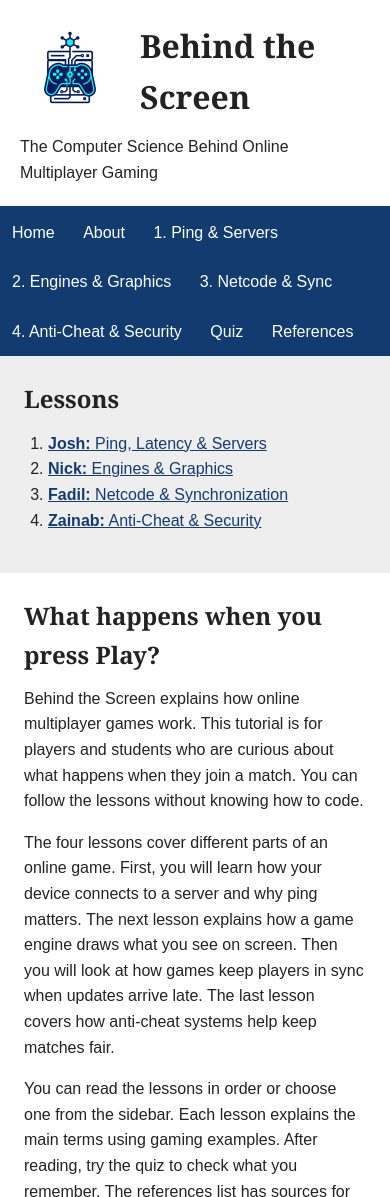
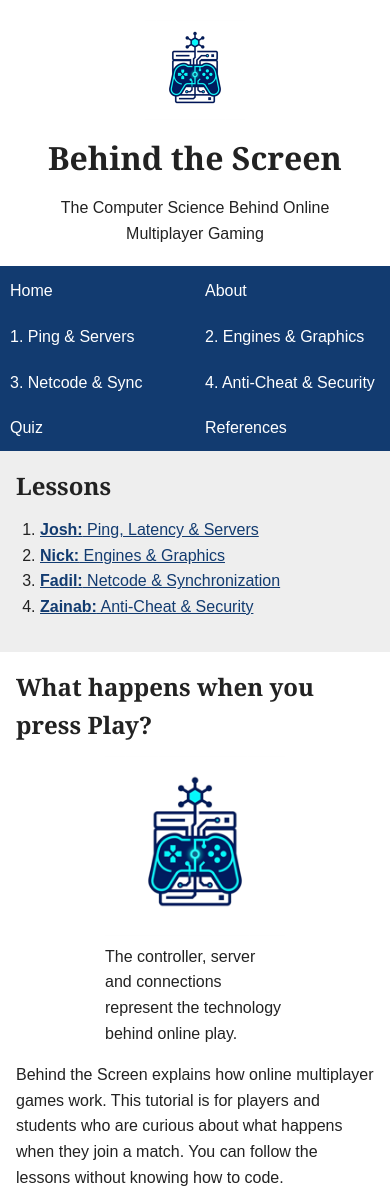
Before and after one commit to nickmax/iste140, a plain HTML site: page index.html in a window 390 px wide. Shown: the top 1197 px of the page. Drawn offline with Linux system fonts and the light colour scheme.

Commit message:
made the site responsive on mobile

```diff
--- a/assets/css/style.css
+++ b/assets/css/style.css
@@ -57,22 +57,36 @@ nav a:hover, nav a:focus {
 }
 
 main {
-    display: flex;
     min-height: 65vh;
 }
+/* Clear the floated columns so the footer stays below them. */
+main::after {
+    content: "";
+    display: block;
+    clear: both;
+}
 .sidebar-column {
+    float: left;
     width: 25%;
     padding: 24px;
     background-color: #eee;
 }
 .content-column {
+    float: left;
     width: 75%;
-    min-width: 0;
+    overflow-wrap: anywhere;
     padding: 24px;
 }
 img { max-width: 100%; }
-.featured-media { margin-bottom: 24px; }
+.featured-media {
+    float: left;
+    width: 180px;
+    max-width: 100%;
+    margin: 0 24px 16px 0;
+}
+.featured-media img { height: auto; }
 #team-teaser {
+    clear: both;
     border-top: 1px solid #ccc;
     padding-top: 16px;
 }
@@ -112,7 +126,28 @@ footer p { margin: 0; }
 
 /* Stack the columns on smaller screens. */
 @media (max-width: 700px) {
-    main { display: block; }
-    .sidebar-column, .content-column { width: 100%; }
+    .sidebar-column, .content-column {
+        float: none;
+        width: 100%;
+        padding: 16px;
+    }
+    #site-logo {
+        float: none;
+        display: block;
+        margin: 0 auto 12px;
+    }
+    header { text-align: center; }
+    nav li { width: 50%; }
+    nav ul { font-size: 0; }
+    nav a {
+        width: 100%;
+        font-size: 16px;
+        padding: 10px;
+    }
+    .featured-media {
+        float: none;
+        margin: 0 auto 16px;
+    }
+    table { table-layout: fixed; }
     th, td { padding: 4px; }
 }
--- a/index.html
+++ b/index.html
@@ -44,14 +44,14 @@
 
         <section class="content-column">
             <h2>What happens when you press Play?</h2>
-            <p>Behind the Screen explains how online multiplayer games work. This tutorial is for players and students who are curious about what happens when they join a match. You can follow the lessons without knowing how to code.</p>
-            <p>The four lessons cover different parts of an online game. First, you will learn how your device connects to a server and why ping matters. The next lesson explains how a game engine draws what you see on screen. Then you will look at how games keep players in sync when updates arrive late. The last lesson covers how anti-cheat systems help keep matches fair.</p>
-            <p>You can read the lessons in order or choose one from the sidebar. Each lesson explains the main terms using gaming examples. After reading, try the quiz to check what you remember. The references list has sources for further reading.</p>
-
             <figure class="featured-media">
                 <img src="assets/media/logo.png" alt="A game controller connected to a server and network nodes" width="180" height="180">
                 <figcaption>The controller, server and connections represent the technology behind online play.</figcaption>
             </figure>
+
+            <p>Behind the Screen explains how online multiplayer games work. This tutorial is for players and students who are curious about what happens when they join a match. You can follow the lessons without knowing how to code.</p>
+            <p>The four lessons cover different parts of an online game. First, you will learn how your device connects to a server and why ping matters. The next lesson explains how a game engine draws what you see on screen. Then you will look at how games keep players in sync when updates arrive late. The last lesson covers how anti-cheat systems help keep matches fair.</p>
+            <p>You can read the lessons in order or choose one from the sidebar. Each lesson explains the main terms using gaming examples. After reading, try the quiz to check what you remember. The references list has sources for further reading.</p>
 
             <section id="team-teaser">
                 <h3>About the Team</h3>
```
